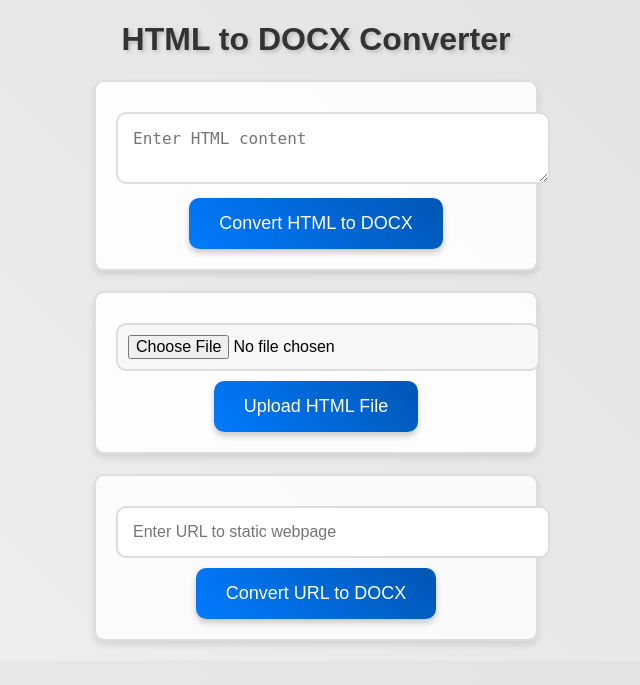
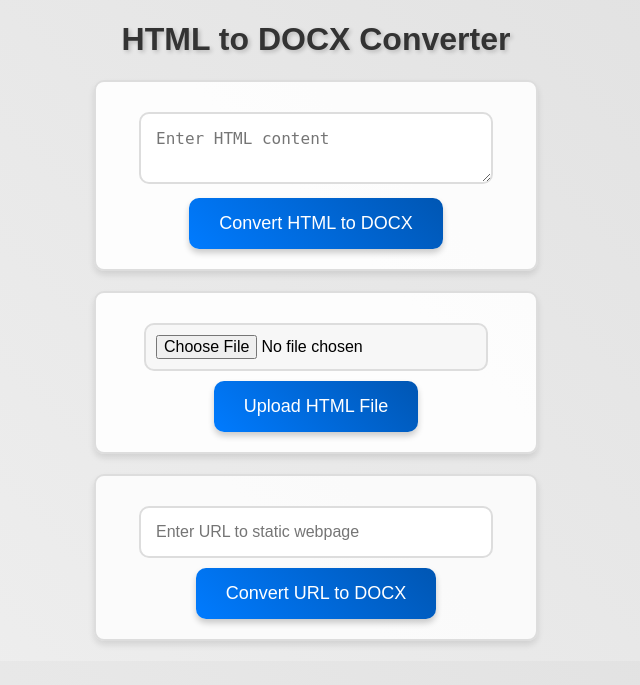
Before and after one commit to Pranav0-0Aggarwal/html2docx, a Flask app: page / in a window 1280 px wide. Shown: the top 685 px of the page, without its empty margins (324-964 px from the left). Run offline with Flask 3, Linux system fonts and the light colour scheme.

Commit message:
Update index.html

```diff
--- a/templates/index.html
+++ b/templates/index.html
@@ -16,6 +16,7 @@
         }
 
         form {
+            width: 80%;
             background-color: rgba(255, 255, 255, 0.9);
             border: 2px solid #ddd;
             border-radius: 10px;
@@ -26,7 +27,7 @@
         }
 
         textarea {
-            width: 100%;
+            width: 80%;
             padding: 15px;
             margin: 10px 0;
             border: 2px solid #ddd;
@@ -34,9 +35,16 @@
             font-size: 16px;
         }
 
-        input[type="text"],
+        input[type="text"]{
+            width: 80%;
+            padding: 15px;
+            margin: 10px 0;
+            border: 2px solid #ddd;
+            border-radius: 10px;
+            font-size: 16px;
+        }
         input[type="file"] {
-            width: 100%;
+            width: 80%;
             padding: 15px;
             margin: 10px 0;
             border: 2px solid #ddd;
@@ -61,6 +69,7 @@
 
         /* Style for the file input */
         input[type="file"] {
+            width: 80%;
             background-color: #f7f7f7;
             padding: 10px;
             border: 2px solid #ddd;
@@ -69,6 +78,7 @@
 
         /* Style for the URL input form */
         form[action="/convert_url"] {
+            width: 80%;
             background-color: rgba(255, 255, 255, 0.8);
             border: 2px solid #ddd;
             border-radius: 10px;
@@ -79,7 +89,7 @@
         }
 
         input[name="url"] {
-            width: 100%;
+            width: 80%;
             padding: 15px;
             margin: 10px 0;
             border: 2px solid #ddd;
```
